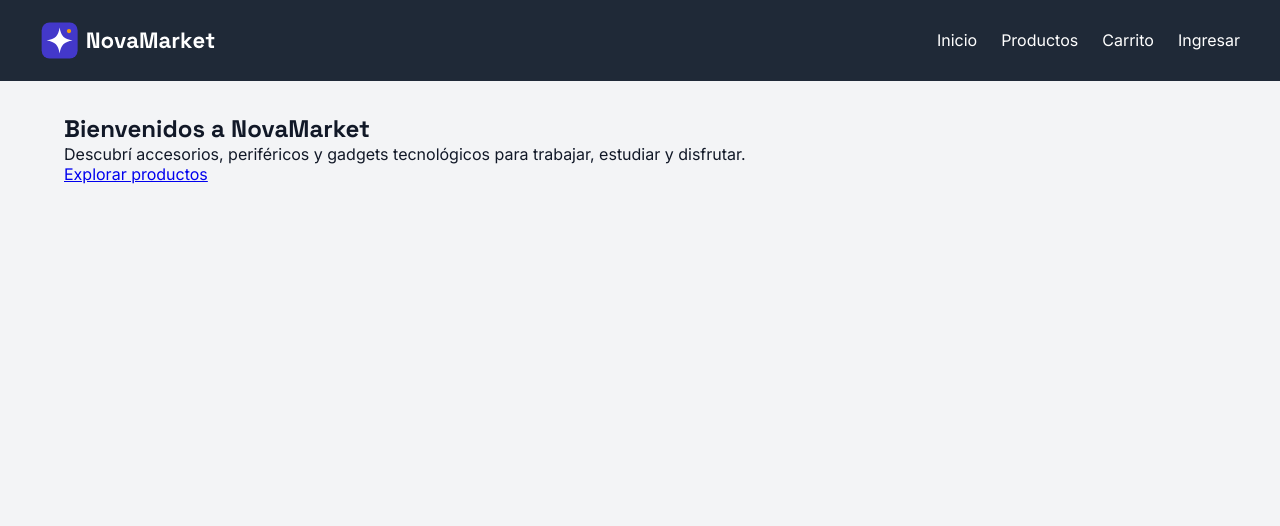
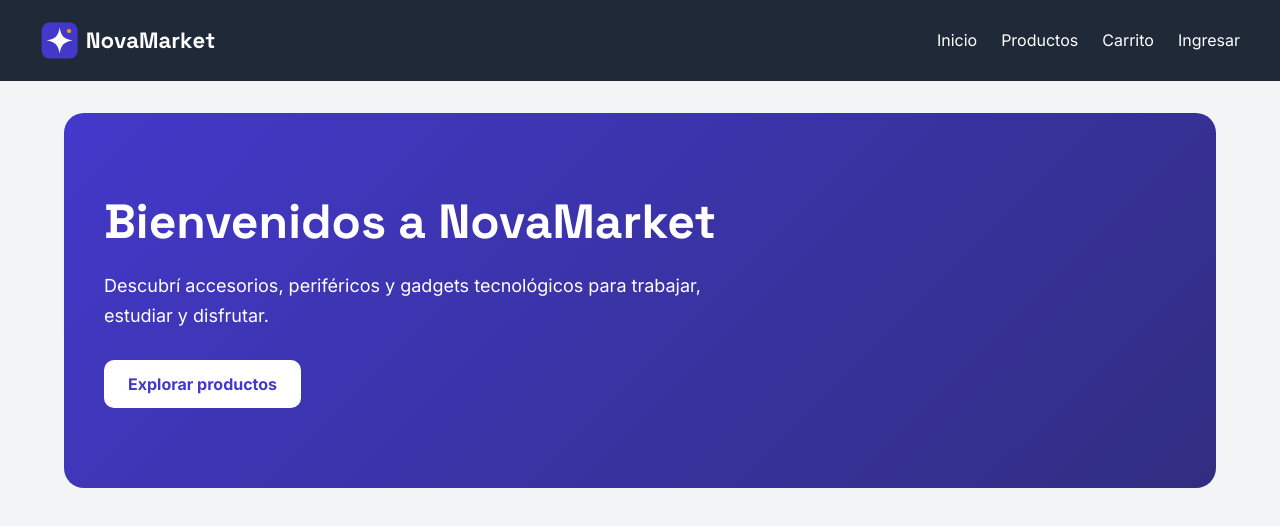
Before and after one commit to crysty72/novamarket-frontend, a React (Vite) app: page / in a window 1280 px wide. Shown: the top 526 px of the page. Built offline with nearby package versions, Linux system fonts and the light colour scheme; no server answers.

Commit message:
style: mejorar pagina de inicio de NovaMarket

```diff
--- a/src/index.css
+++ b/src/index.css
@@ -238,3 +238,63 @@ header a:hover {
 .ver-detalle:hover {
   background-color: #eef2ff;
 }
+
+/* HOME - NOVAMARKET */
+
+.home {
+  background: linear-gradient(135deg, #4338ca, #312e81);
+  color: white;
+  padding: 80px 40px;
+  border-radius: 20px;
+  min-height: 350px;
+  display: flex;
+  align-items: center;
+}
+
+.home-contenido {
+  max-width: 650px;
+}
+
+.home h1 {
+  font-size: clamp(32px, 5vw, 48px);
+  line-height: 1.2;
+  margin-bottom: 20px;
+}
+
+.home p {
+  font-size: 18px;
+  line-height: 1.7;
+  margin-bottom: 28px;
+}
+
+.home-boton {
+  display: inline-block;
+  background-color: white;
+  color: #4338ca;
+  padding: 14px 24px;
+  border-radius: 10px;
+  font-weight: 700;
+  text-decoration: none;
+}
+
+.home-boton:hover {
+  background-color: #eef2ff;
+}
+
+.home-boton:focus-visible {
+  outline: 3px solid #f59e0b;
+  outline-offset: 3px;
+}
+
+/* Adaptación para celulares */
+
+@media (max-width: 600px) {
+  .home {
+    padding: 48px 24px;
+    min-height: 300px;
+  }
+
+  .home p {
+    font-size: 16px;
+  }
+}
--- a/src/pages/Home.jsx
+++ b/src/pages/Home.jsx
@@ -3,18 +3,21 @@ import { Link } from "react-router-dom";
 
 function Home() {
   return (
-    <section className="home">
-      <h2>Bienvenidos a NovaMarket</h2>
+    <section className="home" aria-labelledby="titulo-inicio">
+      <div className="home-contenido">
+        <h1 id="titulo-inicio">
+          Bienvenidos a NovaMarket
+        </h1>
 
-      <p>
-        Descubrí accesorios, periféricos y gadgets
-        tecnológicos para trabajar, estudiar y
-        disfrutar.
-      </p>
+        <p>
+          Descubrí accesorios, periféricos y gadgets
+          tecnológicos para trabajar, estudiar y disfrutar.
+        </p>
 
-      <Link to="/productos">
-        Explorar productos
-      </Link>
+        <Link to="/productos" className="home-boton">
+          Explorar productos
+        </Link>
+      </div>
     </section>
   );
 }
```
